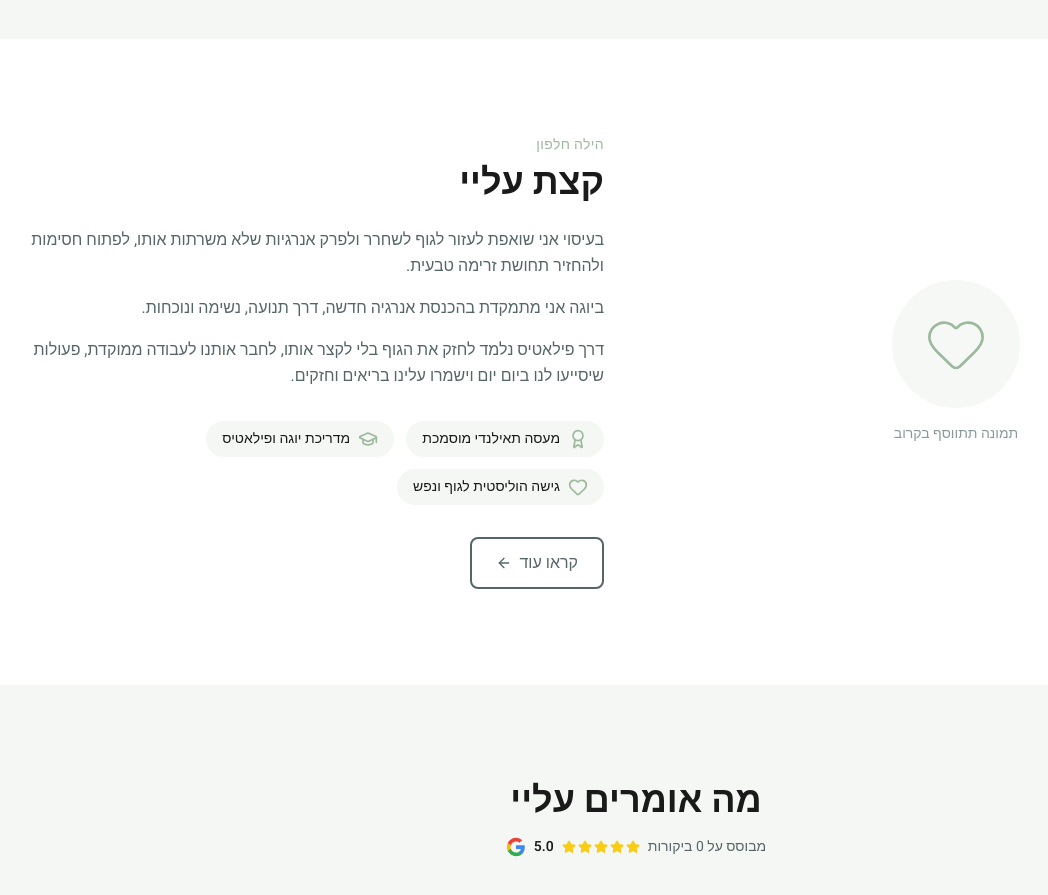
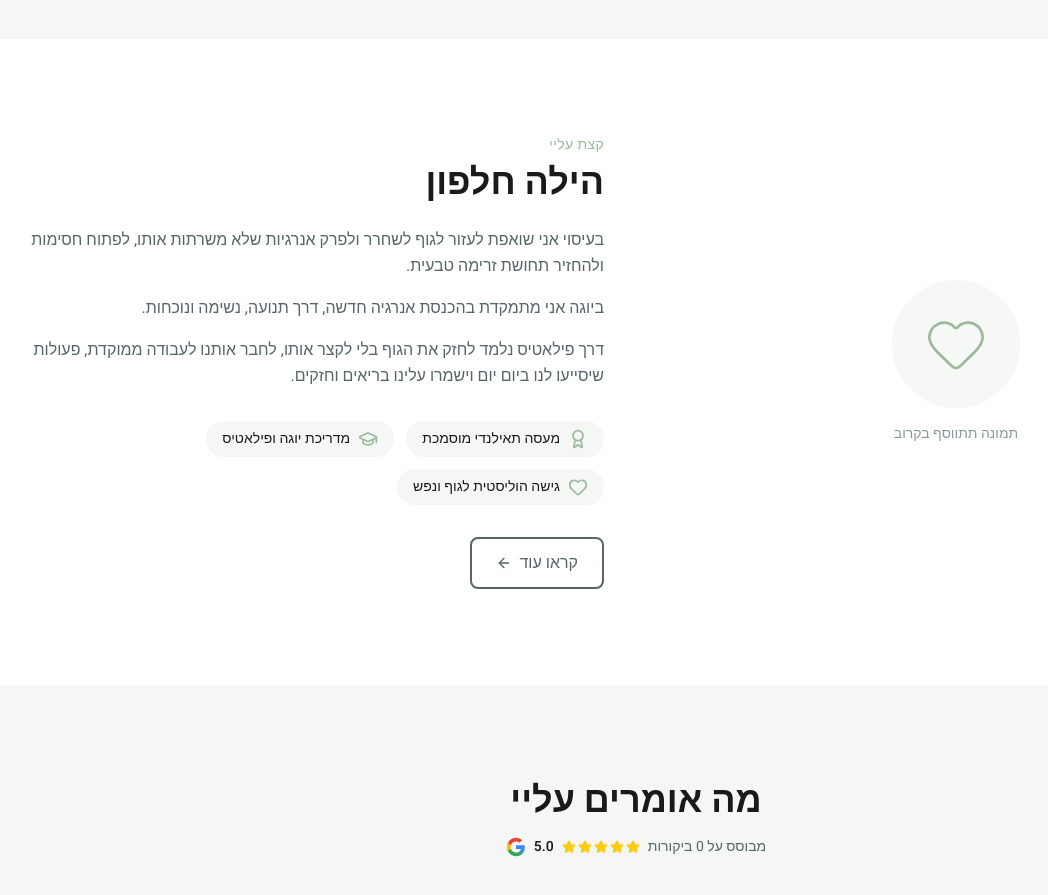
Before and after one commit to hilahalfo1-jpg/Halo_yoga, a Next.js app: page / in a window 1280 px wide. Shown: the part 1640-2535 px from the top of the page, without its empty margins (4-1052 px from the left). Built offline with nearby package versions, Linux system fonts and the light colour scheme; no server answers; the database is empty; a web font is replaced by a local one.

Commit message:
style: swap about section — קצת עליי as subtitle, הילה חלפון as heading
Co-Authored-By: Claude Opus 4.6 (1M context) <noreply@anthropic.com>

```diff
--- a/src/components/home/AboutPreview.tsx
+++ b/src/components/home/AboutPreview.tsx
@@ -83,9 +83,9 @@ export default function AboutPreview() {
           transition={{ duration: 0.5 }}
           className="order-1 lg:order-2"
         >
-          <p className="text-sm font-medium text-primary tracking-wide mb-2">הילה חלפון</p>
+          <p className="text-sm font-medium text-primary tracking-wide mb-2">קצת עליי</p>
           <h2 className="text-3xl md:text-4xl font-bold text-text mb-6">
-            {t("about", "title", "קצת עליי")}
+            הילה חלפון
           </h2>
 
           <div className="space-y-4 text-text-secondary leading-relaxed mb-8">
```
